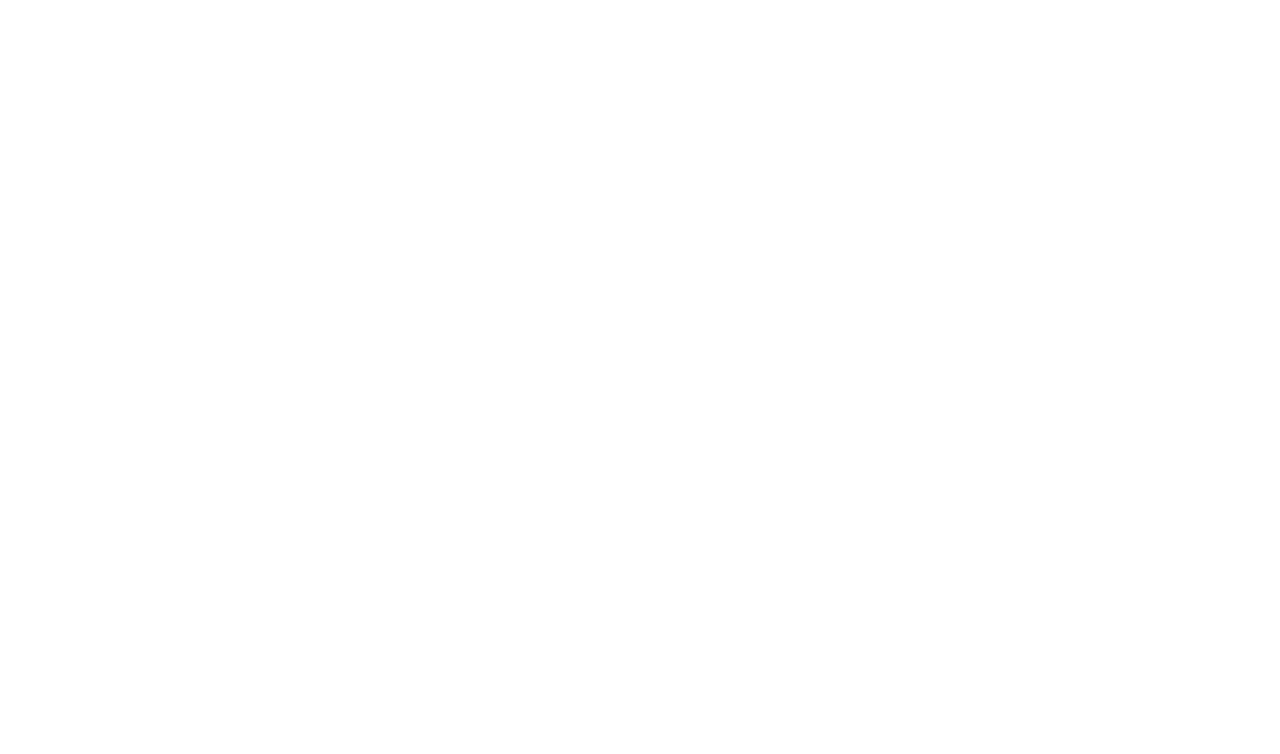
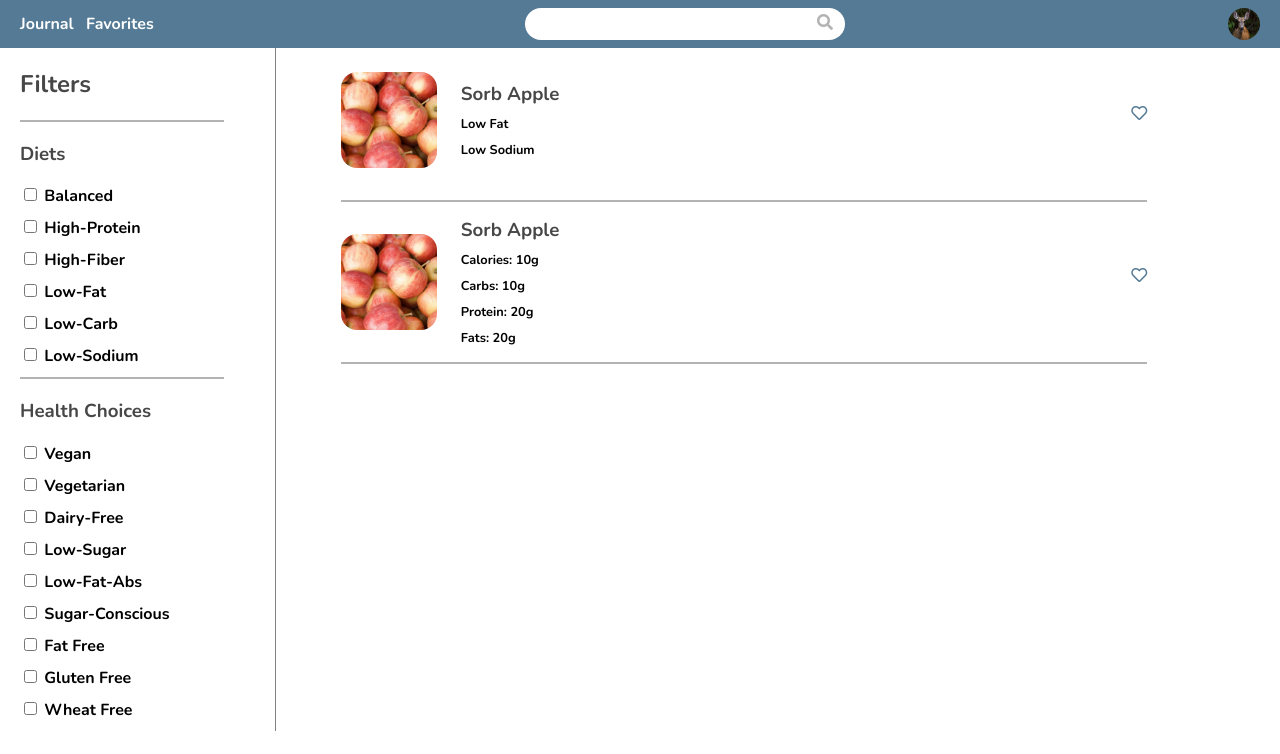
Before and after one commit to jonathanphtran/ajax-project, a website: page index.html in a window 1280 px wide. Drawn offline with nearby package versions, Linux system fonts and the light colour scheme.

Commit message:
In Progress.

```diff
--- a/css/layout.css
+++ b/css/layout.css
@@ -0,0 +1,42 @@
+.container {
+  display: flex;
+  flex-direction: column;
+  align-items: center;
+}
+
+.container-row {
+  display: flex;
+  flex-direction: row;
+}
+
+.row {
+  display: flex;
+}
+
+.row-90 {
+  display: flex;
+  width: 90%;
+}
+
+.col-30 {
+  display: none;
+}
+
+.col-70 {
+  display: flex;
+  flex-direction: column;
+  width: 100%;
+  align-items: center;
+}
+
+@media screen and (min-width: 800px) {
+  .col-30 {
+    display: flex;
+    flex-direction: column;
+    width: 20%;
+  }
+
+  .col-70 {
+    width: 70%;
+  }
+}
--- a/css/styles.css
+++ b/css/styles.css
@@ -0,0 +1,161 @@
+* {
+  font-family: 'Nunito', sans-serif;
+  font-weight: 700;
+}
+
+h2,
+h3 {
+  font-weight: 700;
+  color: rgb(71, 71, 71);
+}
+
+.hidden {
+  display: none;
+}
+
+.overlay {
+  position: fixed;
+  background-color: rgba(0, 0, 0, 0.6);
+  min-height: 100vh;
+  width: 100%;
+}
+
+.header-mobile {
+  width: 100%;
+  height: 3rem;
+  background-color: #557a95;
+  align-items: center;
+  justify-content: space-between;
+}
+
+.nav-links {
+  display: none;
+}
+
+.menu-pop {
+  margin-left: 24px;
+}
+
+.bars {
+  height: 0.25rem;
+  width: 2.5rem;
+  background-color: white;
+  margin: 0.25rem;
+}
+
+.search {
+  width: 10rem;
+  height: 2rem;
+  background-color: white;
+  border-radius: 2rem;
+  padding-left: 0.25rem;
+  border: none;
+  outline: none;
+}
+
+.fa-search {
+  position: relative;
+  right: 2rem;
+  color: rgb(179, 179, 179);
+}
+
+.user-icon {
+  width: 2rem;
+  height: 2rem;
+  border-radius: 50%;
+  margin-right: 1.25rem;
+}
+
+.item-img {
+  width: 6rem;
+  height: 6rem;
+  border-radius: 1rem;
+  object-fit: cover;
+  margin-right: 1.5rem;
+}
+
+.item-name,
+.item-desc {
+  margin: 0.5rem 0;
+}
+
+.item-desc {
+  font-size: 0.8rem;
+}
+
+.fa-heart {
+  width: 2rem;
+  height: 2rem;
+  color: #557a95;
+}
+
+.item {
+  height: 9rem;
+  align-items: center;
+}
+
+.item-options {
+  text-align: right;
+  margin-left: auto;
+}
+
+.item-divider {
+  width: 90%;
+  border: 1px solid rgb(179, 179, 179);
+}
+
+.filter-divider {
+  width: 80%;
+  border: 1px solid rgb(179, 179, 179);
+  padding: 0;
+  margin: 0;
+}
+
+.filter-ops {
+  margin-bottom: 1rem;
+}
+
+.filters {
+  position: -webkit-sticky;
+  position: sticky;
+  top: 0;
+}
+
+@media screen and (min-width: 800px) {
+  .search {
+    width: 20rem;
+    padding-left: 1rem;
+    padding-right: 3rem;
+  }
+
+  .bars {
+    display: none;
+  }
+
+  .menu-pop {
+    display: none;
+  }
+
+  .nav-links {
+    display: inline-block;
+    margin-left: 1.25rem;
+    padding: 0;
+  }
+
+  ul {
+    display: flex;
+  }
+
+  li {
+    display: inline-block;
+    margin-right: 0.5rem;
+    list-style: none;
+    color: white;
+  }
+
+  .filters {
+    margin: 0 1.25rem;
+    border-right: 1px solid grey;
+    height: 100%;
+  }
+}
--- a/index.html
+++ b/index.html
@@ -4,15 +4,107 @@
   <meta charset="UTF-8">
   <meta name="viewport" content="width=device-width, initial-scale=1.0">
   <title>AJAX Project</title>
+  <link rel="stylesheet" href="https://cdnjs.cloudflare.com/ajax/libs/font-awesome/5.15.1/css/all.min.css">
   <link rel="icon" href="images/favicon.ico">
   <link rel="stylesheet" href="css/reset.css">
   <link rel="stylesheet" href="css/layout.css">
   <link rel="stylesheet" href="css/styles.css">
+  <link
+    href="https://fonts.googleapis.com/css2?family=Nunito:ital,wght@0,300;0,400;0,600;0,700;1,200;1,300;1,400;1,600;1,700&display=swap"
+    rel="stylesheet">
 </head>
 <body>
+  <div class="overlay hidden"></div>
   <header>
+    <div class="container">
+      <div class="row header-mobile">
+        <ul class="row nav-links">
+          <li>Journal</li>
+          <li>Favorites</li>
+        </ul>
+        <div class="menu-pop">
+          <div class="row bars"></div>
+          <div class="row bars"></div>
+          <div class="row bars"></div>
+        </div>
+        <form action="/hi" id="searchForm">
+          <input type="text" name="search" id="search" class="search">
+          <submit><i class="fas fa-search" name="search" for="search"></i></submit>
+        </form>
+        <img src="images/John-Doe.jpg" alt="user icon" class="user-icon">
+      </div>
+    </div>
   </header>
   <main>
+    <div class="container-row">
+      <div class="col-30 filters">
+        <h2>Filters</h2>
+        <hr class="filter-divider"/>
+        <form class="form-filters">
+          <h3>Diets</h3>
+            <input type="checkbox" id="balanced" name="balanced" class="filter-ops">
+              <label for="balanced">Balanced</label><br>
+            <input type="checkbox" id="high-protein" name="high-protein" class="filter-ops">
+              <label for="high-protein">High-Protein</label><br>
+            <input type="checkbox" id="high-fiber" name="high-fiber" class="filter-ops">
+              <label for="high-fiber">High-Fiber</label><br>
+            <input type="checkbox" id="low-fat" name="low-fat" class="filter-ops">
+              <label for="low-fat">Low-Fat</label><br>
+            <input type="checkbox" id="low-carb" name="low-carb" class="filter-ops">
+              <label for="low-carb">Low-Carb</label><br>
+            <input type="checkbox" id="low-sodium" name="low-sodium" class="filter-ops">
+              <label for="low-sodium">Low-Sodium</label>
+          <hr class="filter-divider"/>
+          <h3>Health Choices</h3>
+            <input type="checkbox" id="vegan" name="vegan" class="filter-ops">
+              <label for="vegan">Vegan</label><br>
+            <input type="checkbox" id="vegetarian" name="vegetarian" class="filter-ops">
+              <label for="vegetarian">Vegetarian</label><br>
+            <input type="checkbox" id="dairy-free" name="dairy-free" class="filter-ops">
+              <label for="dairy-free">Dairy-Free</label><br>
+            <input type="checkbox" id="low-sugar" name="low-sugar" class="filter-ops">
+              <label for="low-sugar">Low-Sugar</label><br>
+            <input type="checkbox" id="low-fat-abs" name="low-fat-abs" class="filter-ops">
+              <label for="low-fat-abs">Low-Fat-Abs</label><br>
+            <input type="checkbox" id="Sugar-Conscious" name="Sugar-Conscious" class="filter-ops">
+              <label for="Sugar-Conscious">Sugar-Conscious</label><br>
+            <input type="checkbox" id="Fat-Free" name="Fat-Free" class="filter-ops">
+              <label for="Fat-Free">Fat Free</label><br>
+            <input type="checkbox" id="Gluten-Free" name="Gluten-Free" class="filter-ops">
+              <label for="Gluten-Free">Gluten Free</label><br>
+            <input type="checkbox" id="Wheat-Free" name="Wheat-Free" class="filter-ops">
+              <label for="Wheat-Free">Wheat Free</label><br>
+        </form>
+      </div>
+      <div class="col-70">
+        <div class="row-90 item">
+          <img src="images/fuji apples.jpg" alt="item preview" class="column item-img">
+          <div class="column item-desc-container">
+            <h3 class="item-name">Sorb Apple</h3>
+            <h4 class="item-desc">Low Fat</h4>
+            <h4 class="item-desc">Low Sodium</h4>
+          </div>
+          <div class="item-options">
+            <i class="far fa-heart"></i>
+          </div>
+        </div>
+        <hr class="item-divider"/>
+        <div class="row-90 item">
+          <img src="images/fuji apples.jpg" alt="item preview" class="column item-img">
+          <div class="column item-desc-container">
+            <h3 class="item-name">Sorb Apple</h3>
+            <h4 class="item-desc">Calories: 10g</h4>
+            <h4 class="item-desc">Carbs: 10g</h4>
+            <h4 class="item-desc">Protein: 20g</h4>
+            <h4 class="item-desc">Fats: 20g</h4>
+          </div>
+          <div class="item-options">
+            <i class="far fa-heart"></i>
+          </div>
+        </div>
+        <hr class="item-divider"/>
+      </div>
+    </div>
   </main>
   <script src="js/data.js"></script>
   <script src="js/main.js"></script>
--- a/js/main.js
+++ b/js/main.js
@@ -0,0 +1,107 @@
+var $showOptions = document.querySelector('.menu-pop');
+var $overlay = document.querySelector('.overlay');
+var $filters = document.querySelector('.form-filters');
+var $searchButton = document.querySelector('.fa-search');
+var $searchInput = document.querySelector('#search');
+var $itemListDisplay = document.querySelector('.col-70');
+
+var selectedFilters = {};
+var apiKey = '6b234cfffb34a3d127db1475f24593ae';
+var apiID = 'e432a515';
+var food = '';
+
+$showOptions.addEventListener('click', showOptions);
+$filters.addEventListener('click', selectFilter);
+$searchButton.addEventListener('click', function () {
+  var searchValue = search(event);
+  getAPIValue(searchValue);
+});
+
+function showOptions(event) {
+  $overlay.classList.remove('hidden');
+}
+
+function selectFilter(event) {
+  var filterName = event.target.getAttribute('id');
+  if (event.target.className === 'filter-ops' && !selectedFilters[filterName]) {
+    selectedFilters[filterName] = true;
+  } else if (selectedFilters[filterName]) {
+    delete selectedFilters[filterName];
+  }
+}
+
+function search(event) {
+  food = '';
+  food = $searchInput.value;
+  var replaceSpaceFood = food.replace(' ', '%20');
+  return replaceSpaceFood;
+  // var values = getAPIValue(replaceSpaceFood);
+}
+
+function getAPIValue(searchFood) {
+  var xhr = new XMLHttpRequest();
+  xhr.open('GET', 'https://api.edamam.com/api/food-database/v2/parser?ingr=' + searchFood + `&app_id=${apiID}&app_key=${apiKey}`);
+  // xhr2.open('GET', `https://api.edamam.com/api/menu-items/v2/search?q=${food}&postal=19103&dist=10&app_id=${apiID}&app_key=${apiKey}`);
+  xhr.responseType = 'json';
+  xhr.addEventListener('load', function () {
+    generateDomTree(xhr);
+    var xhrLoaded = xhr;
+    return xhrLoaded;
+  });
+  xhr.send();
+}
+
+function generateDomTree(foodValues) {
+  for (var i = 0; i < foodValues.response.hints.length; i++) {
+    var foodLabel = foodValues.response.hints[i].food.label;
+    var foodImageSrc = foodValues.response.hints[i].food.image;
+
+    // console.log(foodValues.response.hints[i].food);
+
+    var nutrients = foodValues.response.hints[i].food.nutrients;
+
+    var macroList = {};
+
+    var calories = Math.round(nutrients.ENERC_KCAL, 2);
+    var carbs = Math.round(nutrients.CHOCDF, 2);
+    var fats = Math.round(nutrients.FAT, 2);
+    var protein = Math.round(nutrients.PROCNT, 2);
+
+    macroList.calories = calories;
+    macroList.carbs = carbs;
+    macroList.fats = fats;
+    macroList.protein = protein;
+
+    var individualItem = document.createElement('div');
+    var image = document.createElement('img');
+    var itemInfo = document.createElement('div');
+    var itemName = document.createElement('h3');
+    var itemDivider = document.createElement('hr');
+
+    individualItem.setAttribute('class', 'row-90 item');
+    image.setAttribute('class', 'column item-img');
+    image.setAttribute('src', foodImageSrc);
+    image.setAttribute('alt', 'Item Preview');
+    itemInfo.setAttribute('class', 'column item-desc-container');
+    itemDivider.setAttribute('class', 'item-divider');
+
+    individualItem.append(image);
+
+    var itemNameText = document.createTextNode(foodLabel);
+    itemName.append(itemNameText);
+    itemInfo.append(itemName);
+    individualItem.append(itemInfo);
+
+    for (var macro in macroList) {
+      var itemDesc = document.createElement('h4');
+      var itemDescText = document.createTextNode(`${macro}: ` + macroList[macro]);
+      itemDesc.append(itemDescText);
+      itemInfo.append(itemDesc);
+      individualItem.append(itemInfo);
+    }
+
+    $itemListDisplay.append(individualItem);
+    $itemListDisplay.append(itemDivider);
+  }
+
+}
```
Also changed, not shown: images/John-Doe.jpg (added), images/fuji apples.jpg (added).
